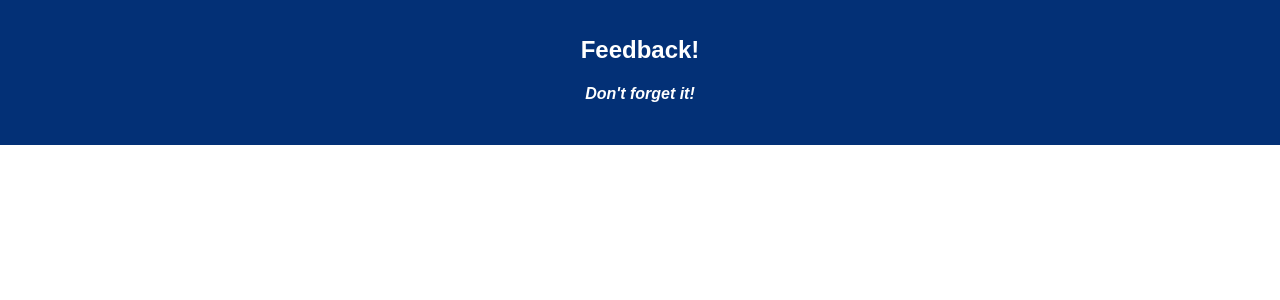
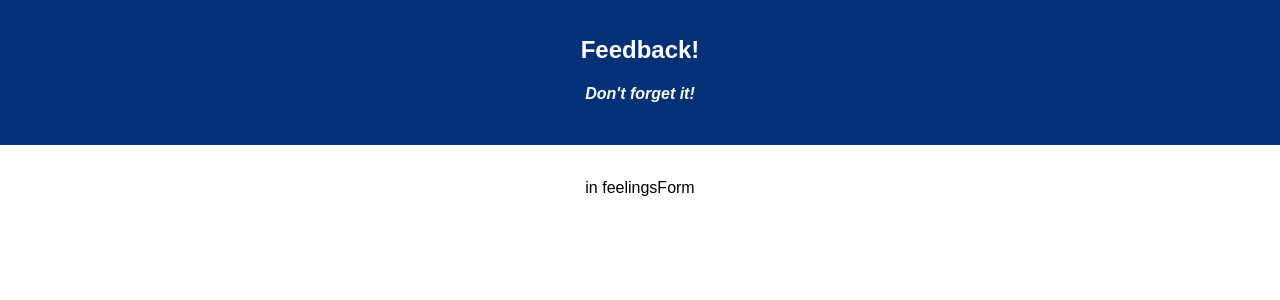
Before and after one commit to KellyDanger/redux-feedback-loop, a React (Create React App) app: page /#/feelings in a window 1280 px wide. Shown: the top 300 px of the page. Built offline with nearby package versions, Linux system fonts and the light colour scheme.

Commit message:
feelings router setup and working

```diff
--- a/src/components/App/App.js
+++ b/src/components/App/App.js
@@ -1,6 +1,13 @@
 import React, { Component } from 'react';
 import axios from 'axios';
+import {connect} from 'react-redux';
+import {HashRouter as Router, Route, Link} from 'react-router-dom';
+//styling
 import './App.css';
+
+//components
+import FeelingsForm from '../FeelingsForm/FeelingsForm';
+
 
 class App extends Component {
   render() {
@@ -11,6 +18,10 @@ class App extends Component {
           <h4><i>Don't forget it!</i></h4>
         </header>
         <br/>
+        <Router>
+          <Route exact path = "/feelings" component={FeelingsForm}/>
+        </Router>
+
       </div>
     );
   }
--- /dev/null
+++ b/src/components/FeelingsForm/FeelingsForm.js
@@ -0,0 +1,15 @@
+import axios from 'axios';
+import React, {Component} from 'react';
+import {connect} from 'react-redux';
+
+class FeelingsForm extends Component {
+  render(){
+    return(
+      <p>in feelingsForm</p>
+    )
+  }
+}
+
+
+
+export default FeelingsForm;
```
